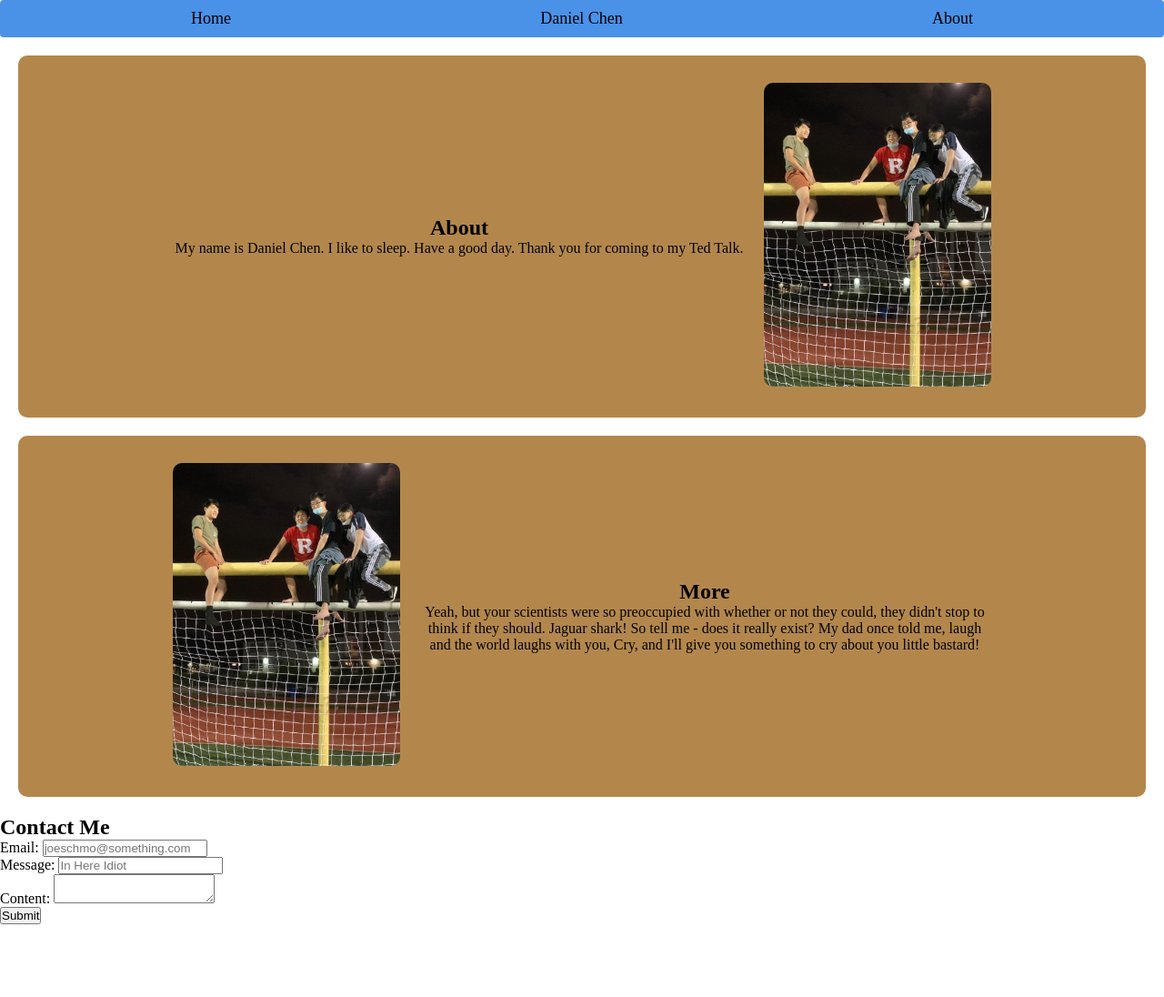
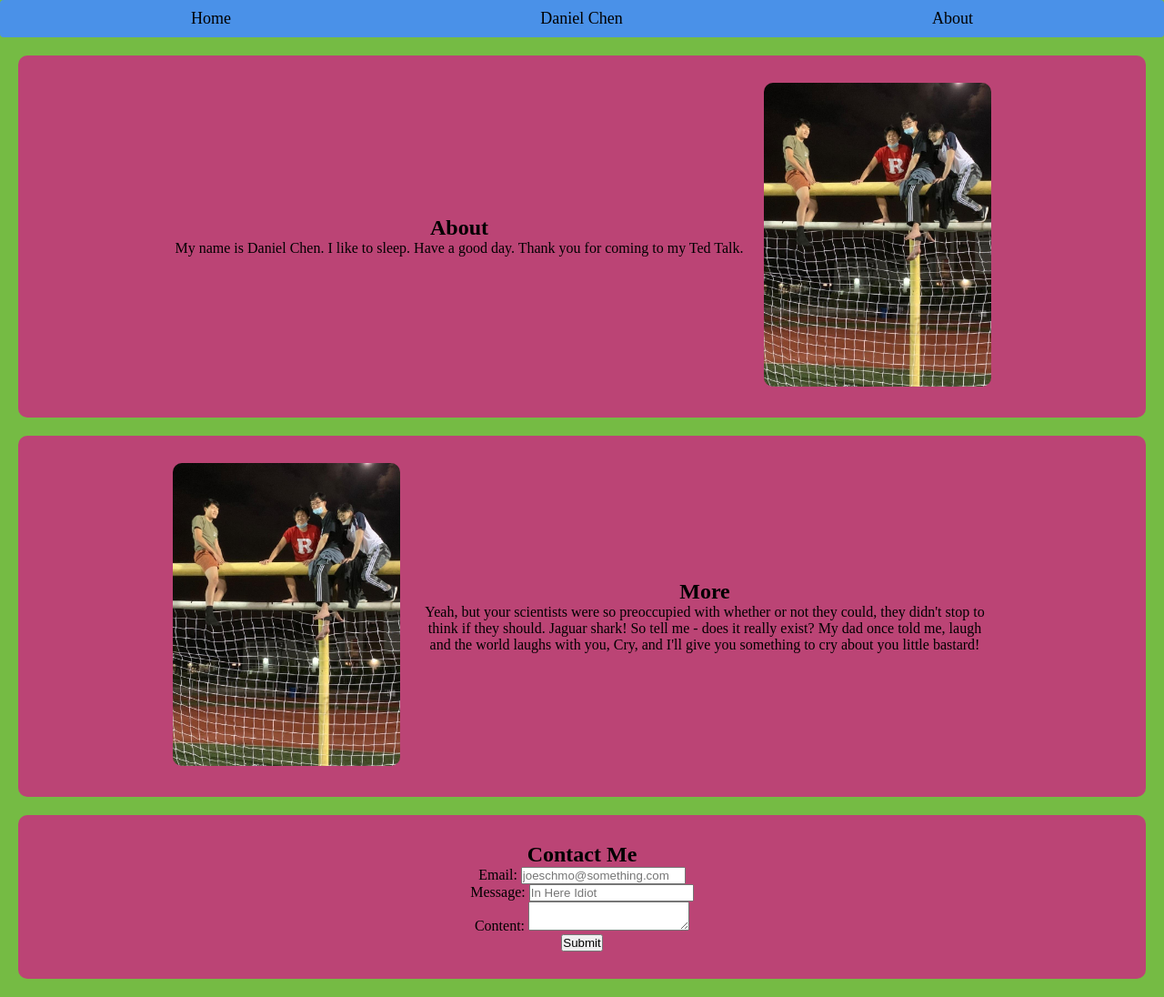
Before and after one commit to chendaniel03/chendaniel03.github.io, a plain HTML site: page HTML/About.html in a window 1280 px wide. Shown: the whole page at 91% size. Before the commit the page ends 1016 px from the top, so only its background shows below. Drawn offline with Linux system fonts and the light colour scheme.

Commit message:
Style second paragraph

```diff
--- a/CSS/style.css
+++ b/CSS/style.css
@@ -1,6 +1,10 @@
 *{
     margin:0px;
     padding:0px;
+}
+
+body{
+    background-color: #75bb44;
 }
 
 ul{
@@ -35,7 +39,7 @@ img{
     justify-content: center;
     gap:20px;
     padding:30px;
-    background-color: #b3874c;
+    background-color: #bb4475;
     border-radius: 10px;
     align-items: center;
     margin:20px;
@@ -45,3 +49,11 @@ img{
     width:630px;
     text-align: center;
 }
+
+.form{
+    text-align: center;
+    background-color: #bb4475;
+    border-radius: 10px;
+    margin:20px;
+    padding:30px;
+}
```
